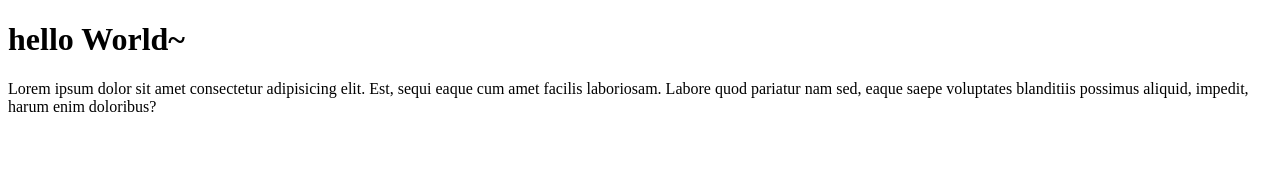
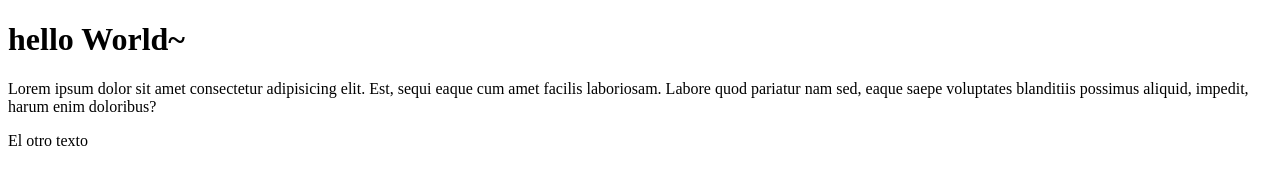
Before and after one commit to papelnaranja/E1SM1V47, a plain HTML site: page index-meh.html in a window 1280 px wide. Drawn offline with Linux system fonts and the light colour scheme.

Commit message:
cambios de rama

```diff
--- a/index.html
+++ b/index-meh.html
@@ -9,5 +9,7 @@
 <body>
     <h1>hello World~</h1>
 <p>Lorem ipsum dolor sit amet consectetur adipisicing elit. Est, sequi eaque cum amet facilis laboriosam. Labore quod pariatur nam sed, eaque saepe voluptates blanditiis possimus aliquid, impedit, harum enim doloribus?</p>
+
+<p>El otro texto</p>
 </body>
 </html>
```
